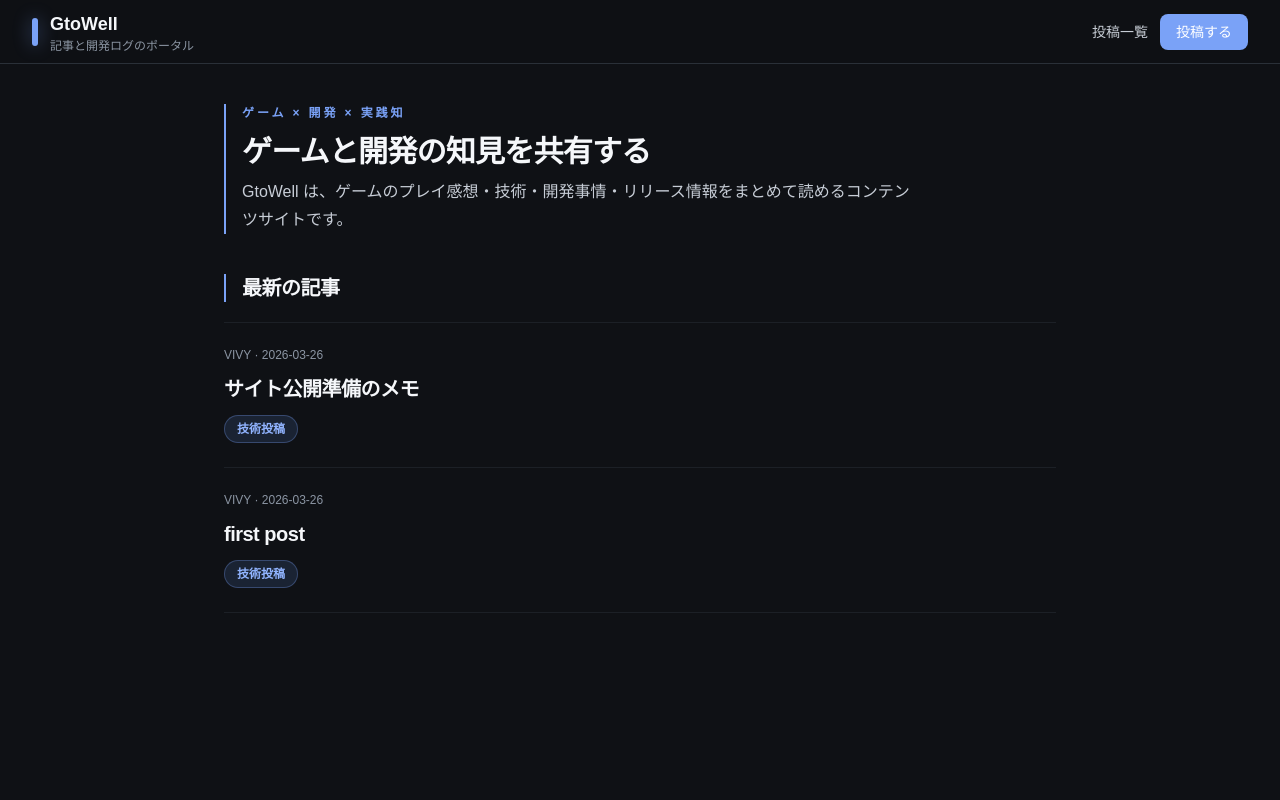
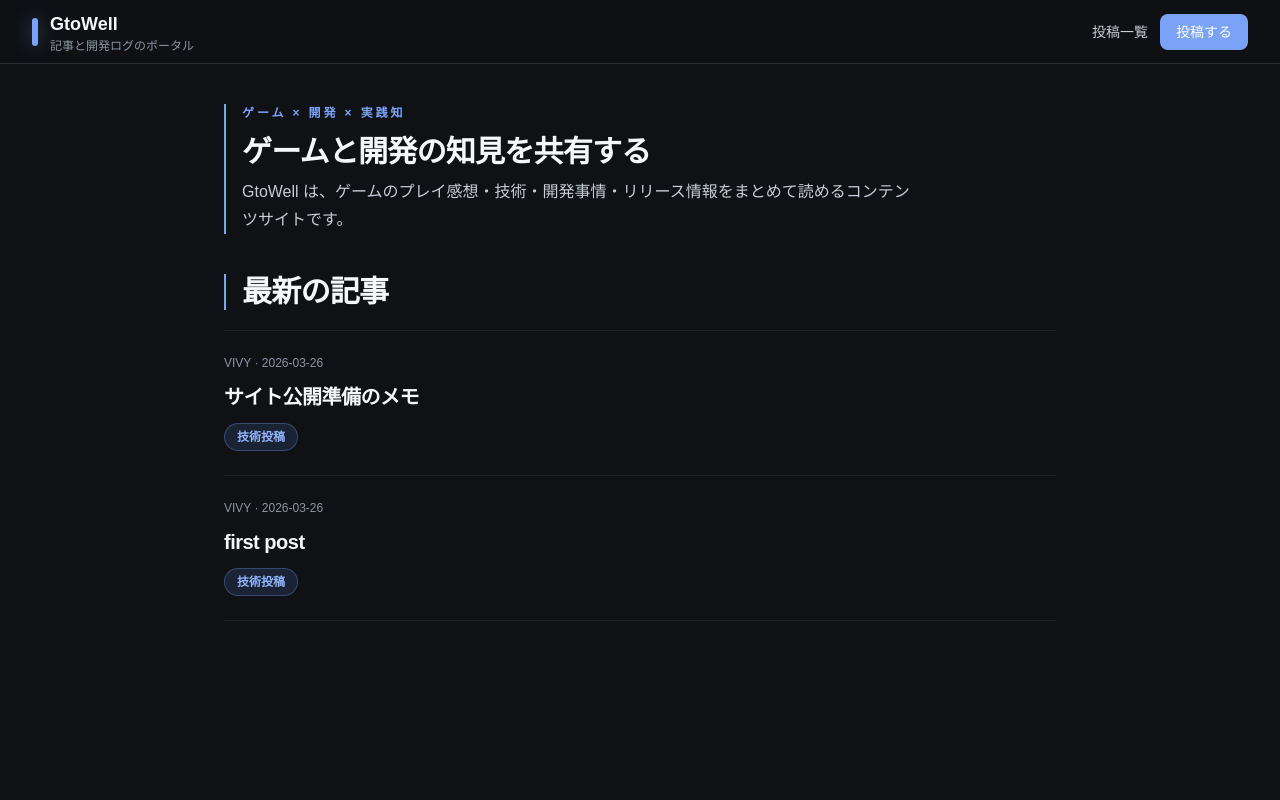
Before and after one commit to IP-GACHI-UT/profile-site, a Next.js app: page / in a window 1280 px wide. Shown: the top 800 px of the page. Built offline with nearby package versions, Linux system fonts and the light colour scheme; no server answers.

Commit message:
refactor: SectionLabelの見出しレベルを指定可能にする

```diff
--- a/src/app/components/common/SectionLabel.tsx
+++ b/src/app/components/common/SectionLabel.tsx
@@ -2,17 +2,25 @@ type Props = {
   label?: string;
   title: string;
   description?: string;
+  headingLevel?: 1 | 2;
 };
 
-export default function SectionLabel({ label, title, description }: Props) {
+export default function SectionLabel({
+  label,
+  title,
+  description,
+  headingLevel = 1,
+}: Props) {
+  const Heading = headingLevel === 2 ? 'h2' : 'h1';
+
   return (
     <div className="space-y-3 border-l-2 border-accent pl-4">
       {label ? <p className="section-label">{label}</p> : null}
 
       <div className="space-y-2">
-        <h1 className="text-2xl font-bold tracking-tight text-text-primary sm:text-3xl">
+        <Heading className="text-2xl font-bold tracking-tight text-text-primary sm:text-3xl">
           {title}
-        </h1>
+        </Heading>
         {description ? (
           <p className="max-w-2xl text-sm leading-7 text-text-secondary sm:text-base">
             {description}
--- a/src/app/page.tsx
+++ b/src/app/page.tsx
@@ -18,10 +18,8 @@ export default async function Home() {
         </section>
 
         <section>
-          <div className="mb-5 border-l-2 border-accent pl-4">
-            <h2 className="text-lg font-bold tracking-tight text-text-primary lg:text-xl">
-              最新の記事
-            </h2>
+          <div className="mb-5">
+            <SectionLabel title="最新の記事" headingLevel={2} />
           </div>
           <PostList posts={posts} />
         </section>
```
